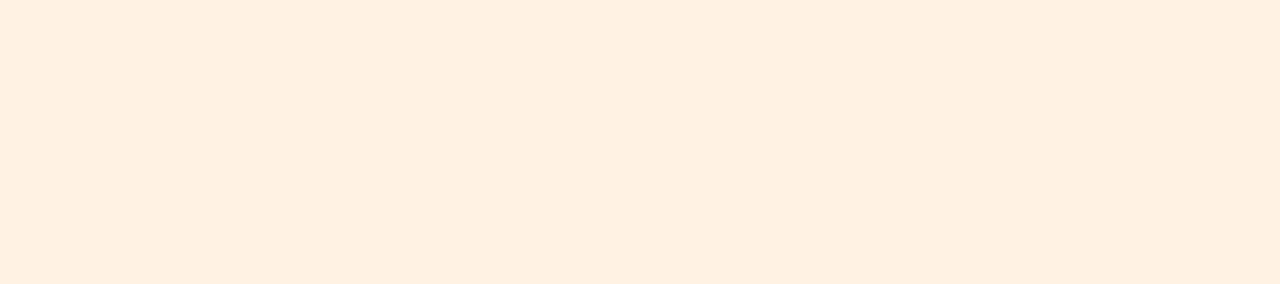
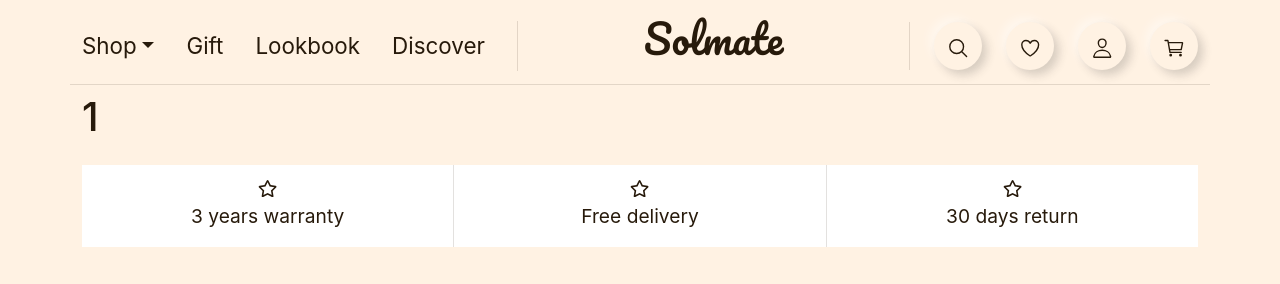
Before and after one commit to HelenQuang/Solmate-Ecommerce, a React (Create React App) app in the folder frontend/: page /shop/1 in a window 1280 px wide. Shown: the top 284 px of the page. Built offline with nearby package versions, Linux system fonts and the light colour scheme; a web font is replaced by a local one.

Commit message:
CategoryPage

```diff
--- a/frontend/src/App.tsx
+++ b/frontend/src/App.tsx
@@ -1,9 +1,17 @@
 import React from "react";
 import { Container } from "react-bootstrap";
+import { Routes, Route } from "react-router-dom";
 
 import Header from "./components/Header";
 import Footer from "./components/Footer";
 import HomePage from "./pages/HomePage";
+import CategoryPage from "./pages/CategoryPage";
+import ProductPage from "./pages/ProductPage";
+import CartPage from "./pages/CartPage";
+import LogInPage from "./pages/LogInPage";
+import WishlistPage from "./pages/WishlistPage";
+import OrderPage from "./pages/OrderPage";
+import PaymentPage from "./pages/PaymentPage";
 
 const App: React.FC = () => {
   return (
@@ -11,7 +19,16 @@ const App: React.FC = () => {
       <Header />
       <main>
         <Container>
-          <HomePage />
+          <Routes>
+            <Route path="/" element={<HomePage />} />
+            <Route path="/shop/:category" element={<CategoryPage />} />
+            <Route path="/product/:id" element={<ProductPage />} />
+            <Route path="/cart" element={<CartPage />} />
+            <Route path="/login" element={<LogInPage />} />
+            <Route path="/wishlist" element={<WishlistPage />} />
+            <Route path="/order" element={<OrderPage />} />
+            <Route path="/payment" element={<PaymentPage />} />
+          </Routes>
         </Container>
       </main>
       <Footer />
--- a/frontend/src/index.tsx
+++ b/frontend/src/index.tsx
@@ -3,15 +3,7 @@ import ReactDOM from "react-dom/client";
 import "./index.css";
 import "./bootstrap.min.css";
 import App from "./App";
-import { BrowserRouter as Router, Routes, Route } from "react-router-dom";
-
-import CategoryPage from "./pages/CategoryPage";
-import ProductPage from "./pages/ProductPage";
-import CartPage from "./pages/CartPage";
-import LogInPage from "./pages/LogInPage";
-import WishlistPage from "./pages/WishlistPage";
-import OrderPage from "./pages/OrderPage";
-import PaymentPage from "./pages/PaymentPage";
+import { BrowserRouter as Router } from "react-router-dom";
 
 const root = ReactDOM.createRoot(
   document.getElementById("root") as HTMLElement
@@ -19,16 +11,7 @@ const root = ReactDOM.createRoot(
 root.render(
   <React.StrictMode>
     <Router>
-      <Routes>
-        <Route path="/" element={<App />} />
-        <Route path="/shop/:category" element={<CategoryPage />} />
-        <Route path="/product/:id" element={<ProductPage />} />
-        <Route path="/cart" element={<CartPage />} />
-        <Route path="/login" element={<LogInPage />} />
-        <Route path="/wishlist" element={<WishlistPage />} />
-        <Route path="/order" element={<OrderPage />} />
-        <Route path="/payment" element={<PaymentPage />} />
-      </Routes>
+      <App />
     </Router>
   </React.StrictMode>
 );
--- a/frontend/src/pages/CategoryPage.tsx
+++ b/frontend/src/pages/CategoryPage.tsx
@@ -1,15 +1,33 @@
 import React, { useState } from "react";
-import Header from "../components/Header";
-import Footer from "../components/Footer";
-import { categoryEnum } from "../types/ProductInterface";
+import products from "../components/products";
+import Product from "../components/Product";
+import { useParams } from "react-router-dom";
+import { Row, Col } from "react-bootstrap";
+import Guarantee from "../components/Guarantee";
 
 const CategoryPage: React.FC = () => {
-  // const [Filter, setFilter] = useState<categoryEnum>(categoryEnum.bracelets);
+  const params = useParams();
+  const paramCategory = params.category;
 
-  // const filterFn = (value: categoryEnum) => {
-  //   setFilter(categoryEnum.bracelets);
-  // };
-  return <></>;
+  const product = products.filter(
+    (product) => product.category === paramCategory
+  );
+
+  return (
+    <>
+      <h1>
+        {paramCategory!.charAt(0).toUpperCase() + paramCategory!.slice(1)}
+      </h1>
+      <Row>
+        {product.map((product) => (
+          <Col key={product._id} sm={6} md={4} lg={3}>
+            <Product product={product} />
+          </Col>
+        ))}
+      </Row>
+      <Guarantee />
+    </>
+  );
 };
 
 export default CategoryPage;
--- a/frontend/src/pages/ProductPage.tsx
+++ b/frontend/src/pages/ProductPage.tsx
@@ -1,7 +1,15 @@
 import React from "react";
+import { Link, useParams } from "react-router-dom";
+import { Row, Col, Image, ListGroup, Card, Button } from "react-bootstrap";
+import Rating from "../components/Rating";
+import products from "../components/products";
+import Product from "../components/Product";
 
 const ProductPage: React.FC = () => {
-  return <div>ProductPage</div>;
+  const { id } = useParams();
+  console.log(id);
+
+  return <div></div>;
 };
 
 export default ProductPage;
```
